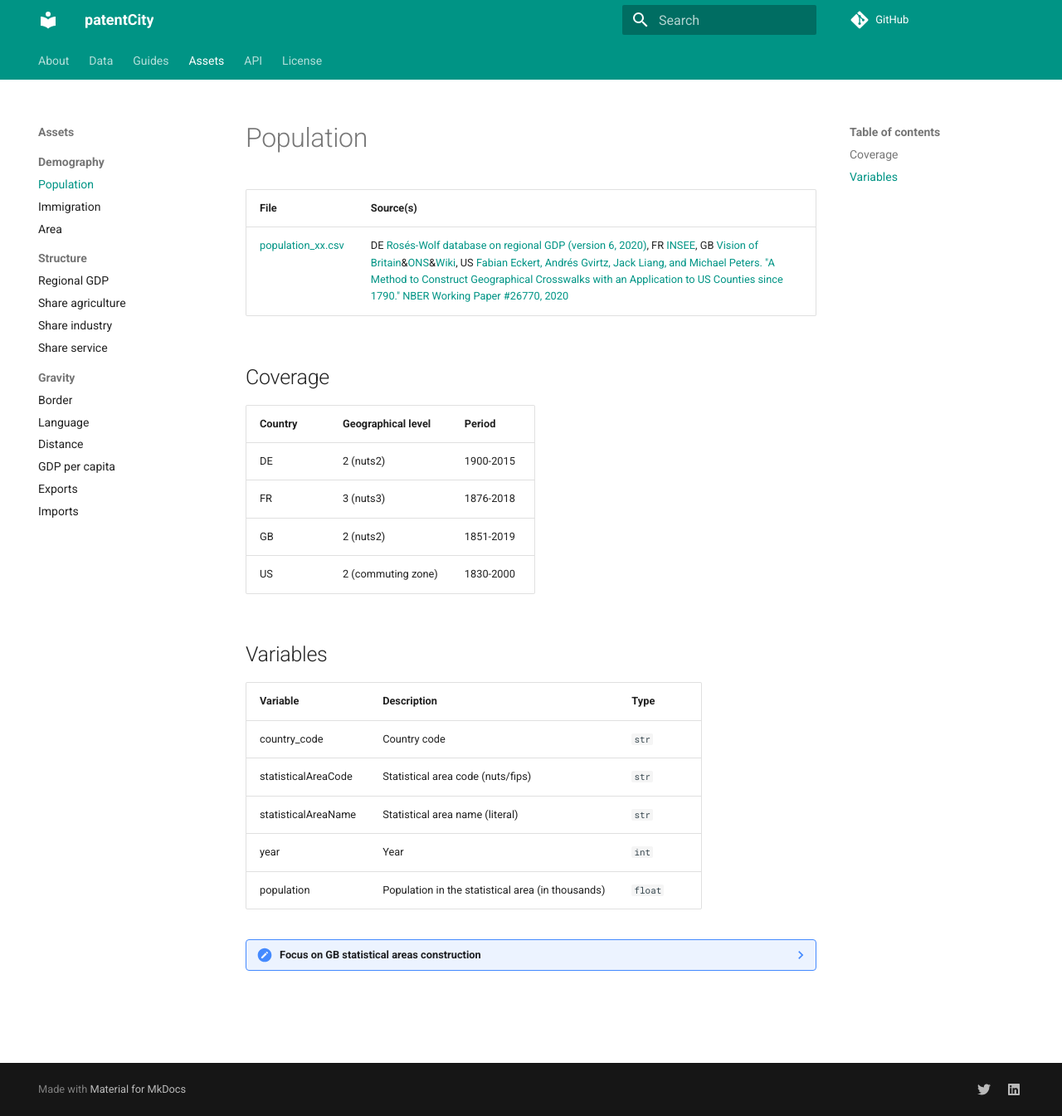
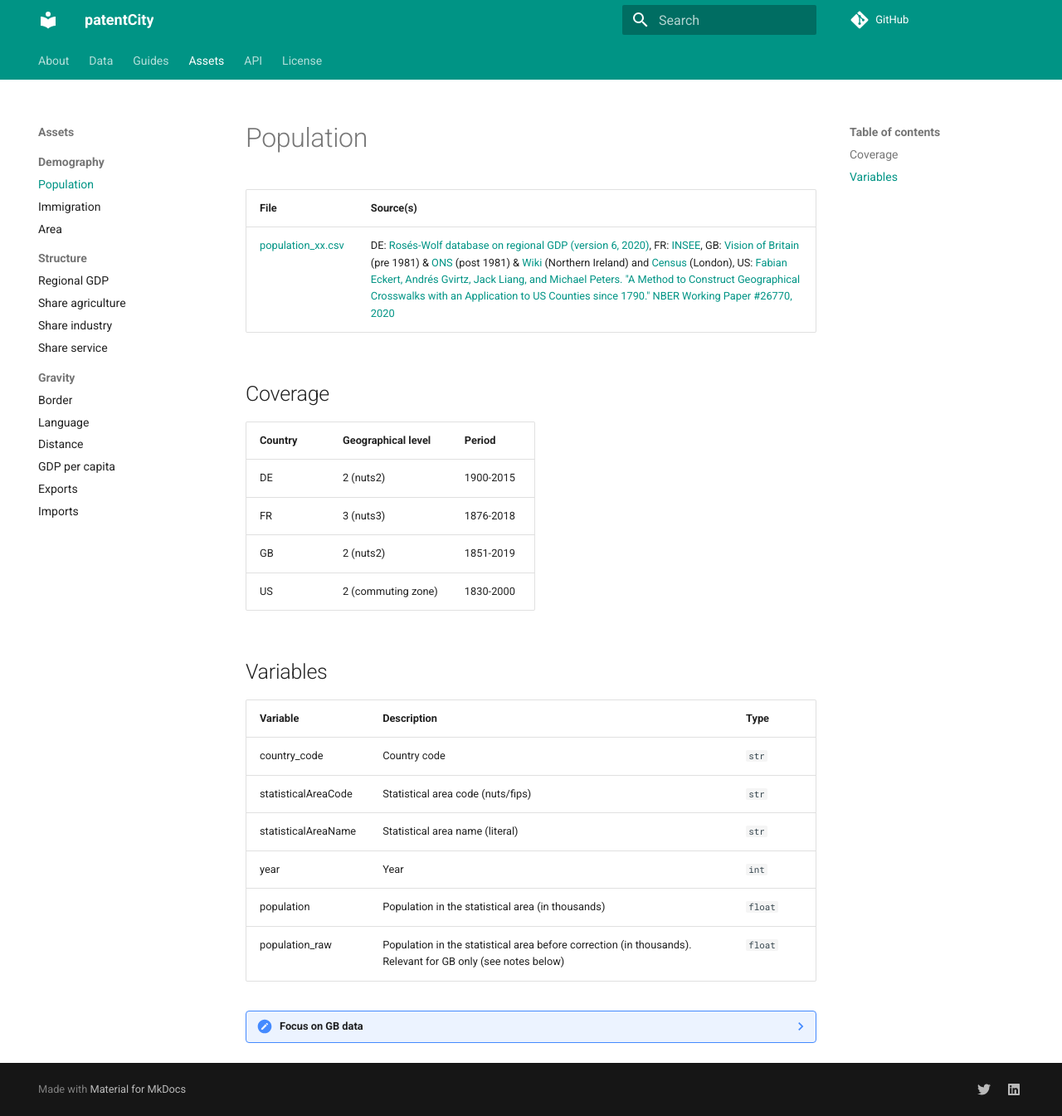
Before and after one commit to cverluise/patentcity, an MkDocs documentation site: the page built from docs/ASSETS_POPULATION.md, in a window 1280 px wide and 1345 px high. Shown: the whole window at 83% size. Built offline with MkDocs 1.6.1 and Material for MkDocs 9.7.7, drawn with Linux system fonts in a browser that asks for light colours; comment, search, counter and statistics services are not loaded; part of the change alters nothing that is shown.

Commit message:
:memo: clarify GB data construction stages

```diff
--- a/docs/ASSETS_POPULATION.md
+++ b/docs/ASSETS_POPULATION.md
@@ -2,7 +2,7 @@
 
 File | Source(s)
 ---|---
-[population_xx.csv](https://github.com/cverluise/patentcity/tree/master/assets)  |DE [Rosés-Wolf database on regional GDP (version 6, 2020)](https://www.wiwi.hu-berlin.de/de/professuren/vwl/wg/roses-wolf-database-on-regional-gdp), FR [INSEE](https://www.insee.fr/fr/statistiques/3698339), GB [Vision of Britain](https://www.visionofbritain.org.uk/)&[ONS](https://www.ons.gov.uk/peoplepopulationandcommunity/populationandmigration/populationestimates/adhocs/13221populationestimatesbylocalauthoritiesofgreatbritainmid1981tomid2019)&[Wiki](https://en.wikipedia.org/wiki/Demography_of_Northern_Ireland), US [Fabian Eckert, Andrés Gvirtz, Jack Liang, and Michael Peters. "A Method to Construct Geographical Crosswalks with an Application to US Counties since 1790." NBER Working Paper #26770, 2020](https://mipeters.weebly.com/uploads/1/4/6/5/14651240/egp_crosswalk.zip)
+[population_xx.csv](https://github.com/cverluise/patentcity/tree/master/assets) |DE: [Rosés-Wolf database on regional GDP (version 6, 2020)](https://www.wiwi.hu-berlin.de/de/professuren/vwl/wg/roses-wolf-database-on-regional-gdp), FR: [INSEE](https://www.insee.fr/fr/statistiques/3698339), GB: [Vision of Britain](https://www.visionofbritain.org.uk/) (pre 1981) & [ONS](https://www.ons.gov.uk/peoplepopulationandcommunity/populationandmigration/populationestimates/adhocs/13221populationestimatesbylocalauthoritiesofgreatbritainmid1981tomid2019) (post 1981) & [Wiki](https://en.wikipedia.org/wiki/Demography_of_Northern_Ireland) (Northern Ireland) and [Census](https://data.london.gov.uk/dataset/historic-census-population) (London), US: [Fabian Eckert, Andrés Gvirtz, Jack Liang, and Michael Peters. "A Method to Construct Geographical Crosswalks with an Application to US Counties since 1790." NBER Working Paper #26770, 2020](https://mipeters.weebly.com/uploads/1/4/6/5/14651240/egp_crosswalk.zip)
 
 ## Coverage
 
@@ -22,19 +22,19 @@ statisticalAreaCode     | Statistical area code (nuts/fips) | `str`
 statisticalAreaName     | Statistical area name (literal)| `str`
 year                    | Year | `int`
 population              | Population in the statistical area (in thousands)| `float`
+population\_raw         | Population in the statistical area before correction (in thousands). Relevant for GB only (see notes below)| `float`
 
 
-??? note  "Focus on GB statistical areas construction"
+??? note  "Focus on GB data"
 
-    Some modern counties are made of a couple of older ones. In this case, we recompose modern counties or use the old name.
+    GB population data are not available at a sufficiently detailed NUTS level over long period - at least we did not find it. For instance, Rosés and Wolf (2020) only provides data at the NUTS1 level for GB. Hence, we had to build the population data for GB at the NUTS2 level ourselves. This includes 3 main stages: 1. Pre-1981 data collection, 2. Post-1981 data collection, 3. Data harmonization
 
-    statisticalAreaName | Construction
+    **Pre-1981 data collection**:
+
+    We use Vision of Britain (VoB) population data, except for London where we use data from the Census. Some VoB geographic entities have no population data though. In this case, we made our best to reconstitute the data from smaller entities with known population data. Below we detail the contruction of these entities
+
+    VoB | Construction
     ---|---
-    Outer London — West and North West | Barnet + Brent + Ealing + Harrow + Hillingdon + Hounslow + Richmond upon Thames
-    Outer London — South       | Bromley + Croydon + Merton + Kingston upon Thames + Sutton
-    Outer London — East and North East | Bexley + Greenwich + Barking and Dagenham + Havering + Redbridge + Waltham Forest + Enfield
-    Inner London — East      | Hackney + Newham + Tower Hamlets + Haringey + Islington + Lewisham + Southwark + Lambeth
-    Inner London — West               | Camden + City of London + Westminster +Kensington & Chelsea + Hammersmith & Fulham + Wandsworth
     Tweeddale    | Peebles+Selkirkshire
     Roxburgh Ettrick and Lauderdale    | Roxburghshire + Selkirkshire + Berwickshire/4 + Midlothian/4
     Cheshire    | Halton + Warrington + Cheshire east + Cheshire West and Chester
@@ -45,7 +45,14 @@ population              | Population in the statistical area (in thousands)| `fl
     Gwent    | Blaenau Gwent + Caerphilly/2 + Monmouthshire + Newport + Torfaen
     Vale of Glamorgan    | Glamorganshire
 
-    Then, with the "Conversion_VoB_NUTS_GB.csv" document we convert VoB data into NUTS 2 level data. To do so, we complete the VOB dataset with linear interpolation because one missing data prevent us from reconstituting the whole NUTS 2 entity in 1871, 1901 and 1941 (e.g. Bedfordshire in 1941).
-    For Wales and Scotland data are missing since 1981. We suppose population increased homogeneously in each NUTS so we determine 1981 NUTS population by multiplying 1971 NUTS population by the population growth rate in those countries from 1971 to 1981.
-    NUTS 3 data are available for each year since 1981, we convert them into NUTS 2 data thanks to an online conversion table (e.g https://en.wikipedia.org/wiki/NUTS_statistical_regions_of_the_United_Kingdom).
-    As pre-1981 data are constructed with  VOB data and not NUTS 3 data, we correct potential errors by retropolating the data, based on a comparison between our NUTS 2 "artificial" data (constructed with VOB) in 1981 and "official" NUTS 2 data (constructed with NUTS 3) in 1981.
+    Missing VoB data (concentrated in 1871, 1901 and 1941) are filled with linear interpolation.
+
+    Once we have data for all VoB entities (real or imputed), we caggregate them to obtain population data at the NUTS2 level using the conversion table reported in [statisticalareasvob_gb.csv](https://github.com/cverluise/patentcity/tree/master/assets).
+
+    **Post-1981 data collection**
+
+    After 1981, the ONS  provides data at the local authority level for each year. Same as before, we aggregate them to obtain population data at the NUTS2 level using the conversion table reported in [XX]. The conversion table is based on the [local authority to NUTS crossover table](https://data.gov.uk/dataset/86beb640-9fa4-4131-b330-fc26d74c074f/local-authority-district-december-2018-to-nuts3-to-nuts2-to-nuts1-january-2018-lookup-in-united-kingdom) and the [Scotish Review of NUTS boundaries](https://www.gov.scot/publications/review-nomenclature-units-territorial-statistics-nuts-boundaries/).
+
+    **Data harmonization**
+
+    As pre-1981 data are constructed using a collection of sources creating potential flaws or approximations. Hence, we found it desirable to compare the two datasets in 1981 (the only year of overlap) to compute a correction coefficient obtained as $\frac{population~in~1981~using~ONS~data_{NUTS2}}{population~in~1981~using~VoB~data_{NUTS2}}$. We then apply this correction coefficient to all pre-1981 data to make sure that the time series is consistent for each NUTS2 despite the data source change. Note that for Wales and Scotland, 1981 data are missing from VoB. We used the 1971 data and applied the national population growth rate to (roughly) estimate the VoB data and hence the correction coefficient.
```
